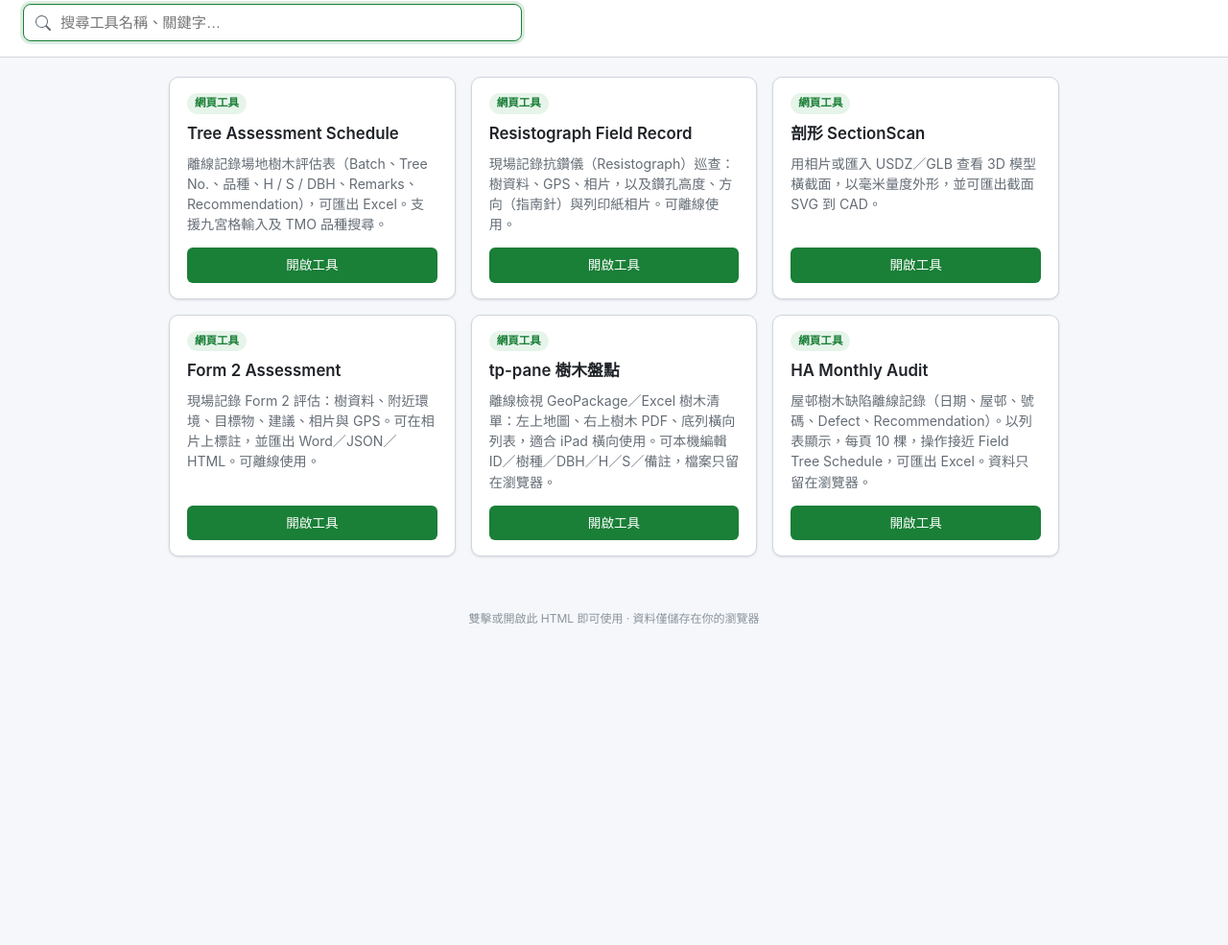
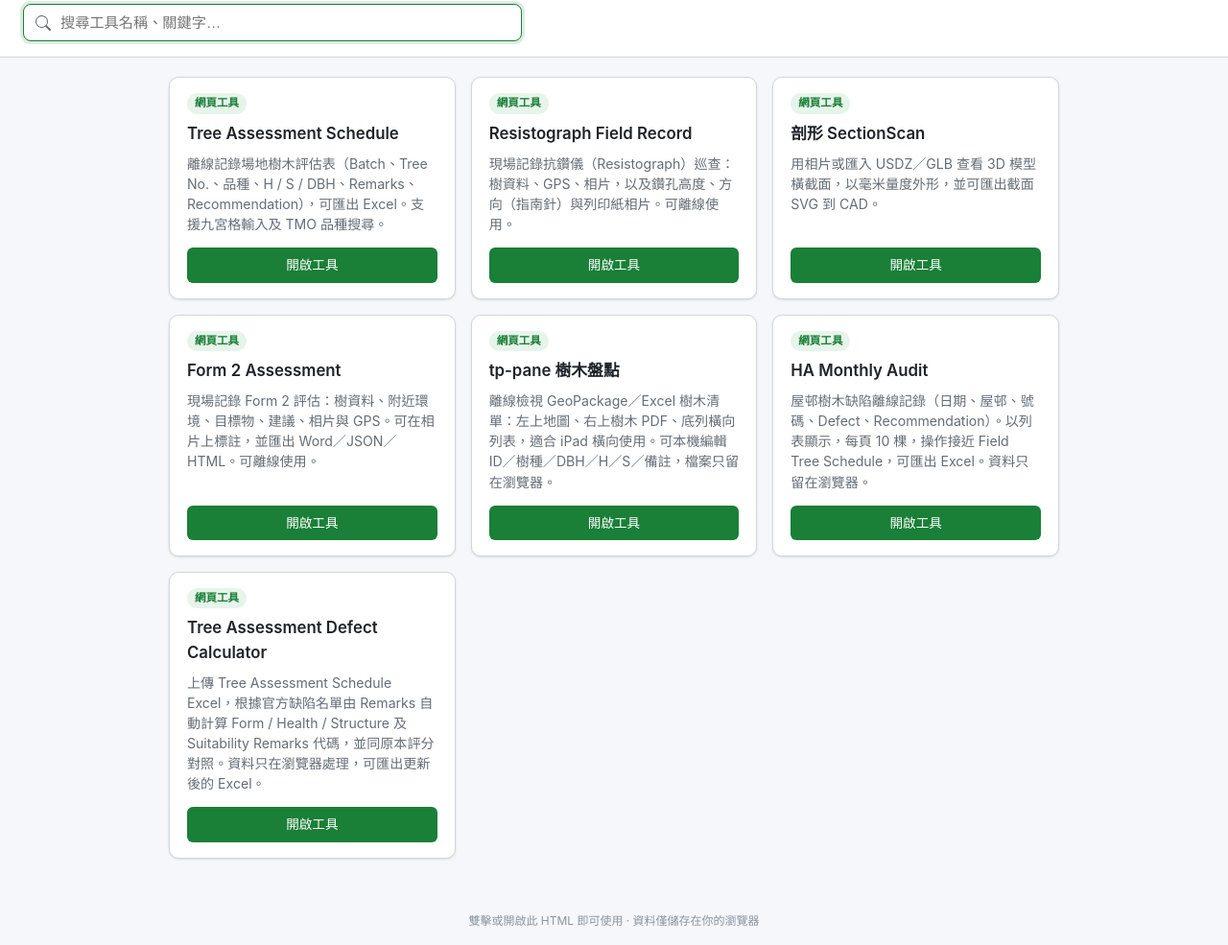
Before and after one commit to davychan188/tree-tools-davy, a plain HTML site: page index.html in a window 1280 px wide. Shown: the part 60-1045 px from the top of the page at 96% size. Before the commit the page ends 800 px from the top, so only its background shows below. Drawn offline with Linux system fonts and the light colour scheme.

Commit message:
Add Tree Assessment Defect Calculator to the Davy tree tools portal

```diff
--- a/index.html
+++ b/index.html
@@ -212,6 +212,14 @@ const tools = [
     desc: "屋邨樹木缺陷離線記錄（日期、屋邨、號碼、Defect、Recommendation）。以列表顯示，每頁 10 棵，操作接近 Field Tree Schedule，可匯出 Excel。資料只留在瀏覽器。",
     url: "https://davychan188.github.io/ha-monthly-audit/?v=6",
     keywords: "ha monthly audit 屋邨 缺陷 defect recommendation 離線 excel 列表 tas"
+  },
+  {
+    id: "tree-assessment-calculator",
+    name: "Tree Assessment Defect Calculator",
+    tag: "網頁工具",
+    desc: "上傳 Tree Assessment Schedule Excel，根據官方缺陷名單由 Remarks 自動計算 Form / Health / Structure 及 Suitability Remarks 代碼，並同原本評分對照。資料只在瀏覽器處理，可匯出更新後的 Excel。",
+    url: "https://davychan188.github.io/tree-assessment-calculator/?v=6",
+    keywords: "tree assessment calculator defect form health structure suitability remarks excel 缺陷 評分 移植 銀合歡"
   }
 ];
 
--- a/sw.js
+++ b/sw.js
@@ -1,4 +1,4 @@
-const CACHE = "tree-tools-davy-v4";
+const CACHE = "tree-tools-davy-v5";
 const ASSETS = [
   "./",
   "./index.html",
```
Also changed, not shown: 1 other file.
